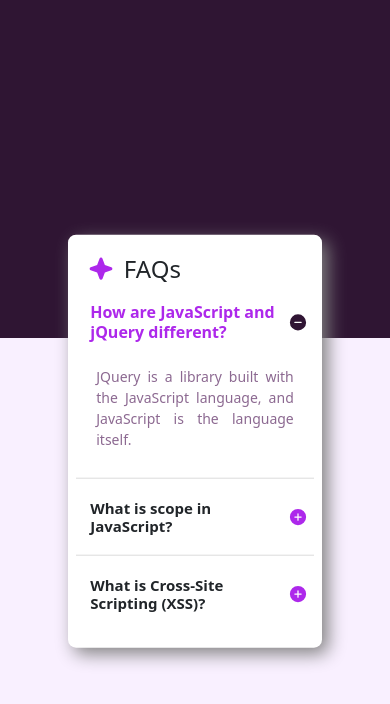
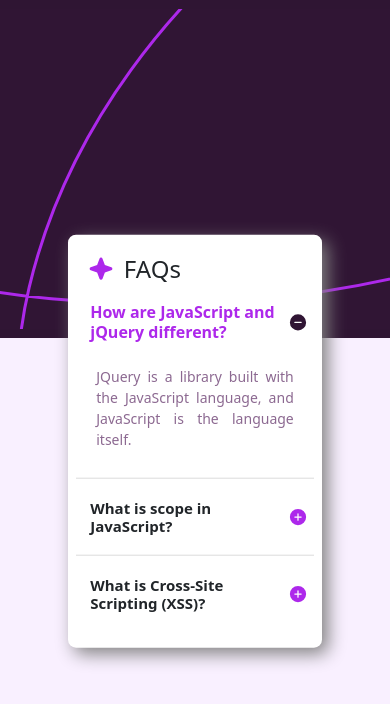
Before and after one commit to richy62/FAQ-Accordion, a plain HTML site: page index.html in a window 390 px wide. Drawn offline with nearby package versions, Linux system fonts and the light colour scheme.

Commit message:
FAQ-Accordion
A Responsive Card for FAQ's

```diff
--- a/assets/css/style.css
+++ b/assets/css/style.css
@@ -22,7 +22,7 @@ body {
 .first-half-sec {
     background-color: var(--Dark-purple);
     height: 40vh;
-    background-image: url("./assets/images/background-pattern-desktop.svg");
+    background-image: url("../images/background-pattern-desktop.svg");
     background-position: center;
     background-repeat: no-repeat;
     object-fit: fill;
```
